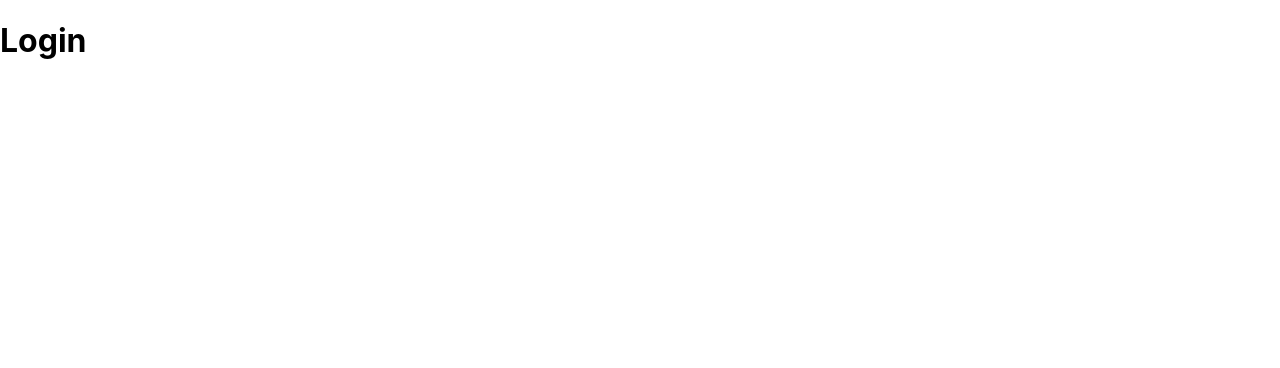
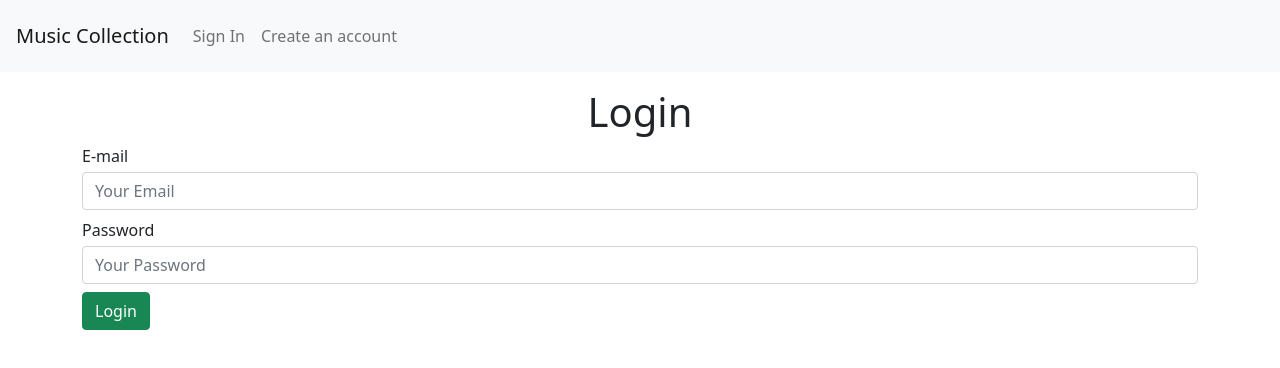
Before and after one commit to willeynascimentodev/music-collection-app-front, a React (Create React App) app: page /login in a window 1280 px wide. Shown: the top 368 px of the page. Built offline with nearby package versions, Linux system fonts and the light colour scheme.

Commit message:
Creating login page and adding containers on other pages

```diff
--- a/package.json
+++ b/package.json
@@ -6,7 +6,9 @@
     "@testing-library/jest-dom": "^5.16.4",
     "@testing-library/react": "^13.3.0",
     "@testing-library/user-event": "^13.5.0",
+    "bootstrap": "^5.1.3",
     "react": "^18.2.0",
+    "react-bootstrap": "^2.4.0",
     "react-dom": "^18.2.0",
     "react-router-dom": "^6.3.0",
     "react-scripts": "5.0.1",
--- a/src/App.js
+++ b/src/App.js
@@ -1,5 +1,5 @@
 
-import './App.css';
+import './main.css';
 import { BrowserRouter as Router, Routes, Route } from 'react-router-dom';
 import ListArtists from './pages/ListArtists'
 import ListAlbums from './pages/ListAlbums'
@@ -7,11 +7,14 @@ import CreateAlbum from './pages/CreateAlbum'
 import EditAlbum from './pages/EditAlbum'
 import Login from './pages/Login'
 import Registration from './pages/Registration'
+import Header from './components/Header'
+import 'bootstrap/dist/css/bootstrap.min.css';
 
 function App() {
   return (
     <>
       <Router>
+        <Header />
         <Routes>
           <Route path="/login" element={ <Login /> } />
           <Route path="/registration" element={ <Registration /> } />
--- /dev/null
+++ b/src/components/Header.jsx
@@ -0,0 +1,26 @@
+import { Link } from 'react-router-dom';
+
+function Header () {
+
+    return (
+        <header>
+            <nav className="p-3 nav navbar-expand-lg navbar-light bg-light">
+                <a href="#" className="navbar-brand">
+                    Music Collection
+                </a>
+                <div class="collapse navbar-collapse text-right" id="navbarTogglerDemo01">
+                    <ul class="navbar-nav mr-auto mt-2 mt-lg-0">
+                        <li class="nav-item">
+                            <Link class='nav-link' to="/login">Sign In</Link>
+                        </li>
+                        <li class="nav-item">
+                            <Link class='nav-link' to="/registration">Create an account</Link>
+                        </li>
+                    </ul>
+                </div>
+            </nav>
+        </header>
+    );
+}
+
+export default Header;
--- a/src/index.css
+++ /dev/null
@@ -1,13 +0,0 @@
-body {
-  margin: 0;
-  font-family: -apple-system, BlinkMacSystemFont, 'Segoe UI', 'Roboto', 'Oxygen',
-    'Ubuntu', 'Cantarell', 'Fira Sans', 'Droid Sans', 'Helvetica Neue',
-    sans-serif;
-  -webkit-font-smoothing: antialiased;
-  -moz-osx-font-smoothing: grayscale;
-}
-
-code {
-  font-family: source-code-pro, Menlo, Monaco, Consolas, 'Courier New',
-    monospace;
-}
--- a/src/index.js
+++ b/src/index.js
@@ -1,6 +1,6 @@
 import React from 'react';
 import ReactDOM from 'react-dom/client';
-import './index.css';
+import './main.css';
 import App from './App';
 import reportWebVitals from './reportWebVitals';
 
--- a/src/pages/CreateAlbum.jsx
+++ b/src/pages/CreateAlbum.jsx
@@ -1,8 +1,8 @@
 function CreateAlbum() {
     return(
-        <>
+        <section className='pt-3 container'>
             <h1>Create Album</h1>
-        </>
+        </section>
     )
 }
 
--- a/src/pages/EditAlbum.jsx
+++ b/src/pages/EditAlbum.jsx
@@ -1,8 +1,8 @@
 function EditAlbum() {
     return(
-        <>
+        <section className='pt-3 container'>
             <h1>Edit Album</h1>
-        </>
+        </section>
     )
 }
 
--- a/src/pages/ListAlbums.jsx
+++ b/src/pages/ListAlbums.jsx
@@ -1,8 +1,8 @@
 function ListAlbums() {
     return(
-        <>
+        <section className='pt-3 container'>
             <h1>Albums</h1>
-        </>
+        </section>
     )
 }
 
--- a/src/pages/ListArtists.jsx
+++ b/src/pages/ListArtists.jsx
@@ -1,8 +1,8 @@
 function ListArtists() {
     return(
-        <>
+        <section className='pt-3 container'>
             <h1>Artists</h1>
-        </>
+        </section>
     )
 }
 
--- a/src/pages/Login.jsx
+++ b/src/pages/Login.jsx
@@ -1,8 +1,58 @@
+import { useState } from 'react'
+
 function Login() {
+
+    const [formData, setFormData] = useState({
+        email: '',
+        password: ''
+    });
+
+    const { email, password } = formData;
+
+    const onChange = (e) => {
+        setFormData((prevState) => ({
+            ...prevState,
+            [e.target.name]: e.target.value,
+        }));
+    };
+
     return(
-        <>
-            <h1>Login</h1>
-        </>
+        <section className='pt-3 container'>
+            <h1 className='mx-auto text-center'>Login</h1>
+            <form>
+                <div className="form-group">
+                    <label>
+                        E-mail
+                    </label>
+                    <input type="email"
+                        className="mt-1 form-control"
+                        id="email"
+                        name="email"
+                        value={ email }
+                        onChange={ onChange }
+                        placeholder="Your Email"
+                        required
+                    />
+                </div>
+                <div className="mt-2 form-group">
+                    <label>
+                        Password
+                    </label>
+                    <input type="password"
+                        className="mt-1 form-control"
+                        id="password"
+                        name="password"
+                        value={ password }
+                        onChange={ onChange }
+                        placeholder="Your Password"
+                        required
+                    />
+                </div>
+                <div className="form-group">
+                    <button className="mt-2 btn btn-success">Login</button>
+                </div>
+            </form>
+        </section>
     )
 }
 
--- a/src/pages/Registration.jsx
+++ b/src/pages/Registration.jsx
@@ -1,8 +1,8 @@
 function Registration() {
     return(
-        <>
+        <section className='pt-3 container'>
             <h1>Registration</h1>
-        </>
+        </section>
     )
 }
 
```
Also changed, not shown: src/main.css (added), 1 other file (tests, documents, lock files or other folders).
